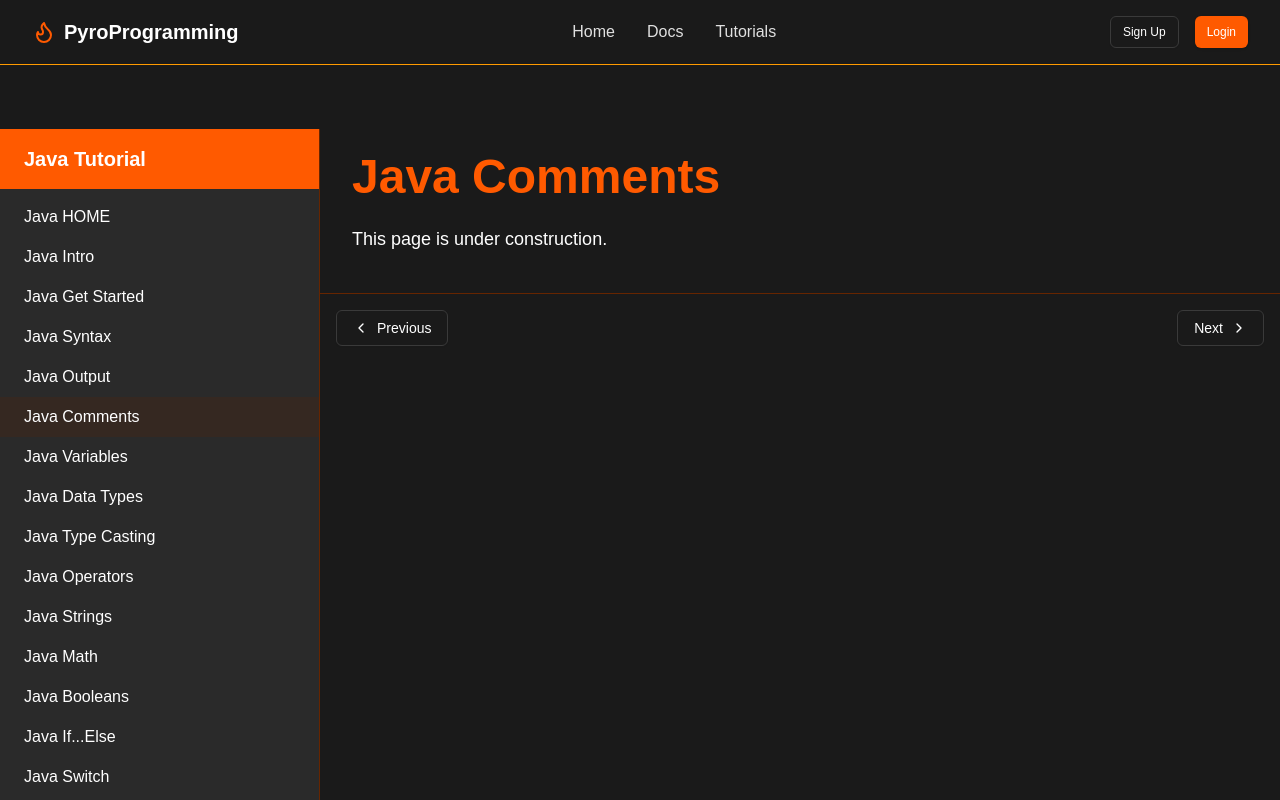
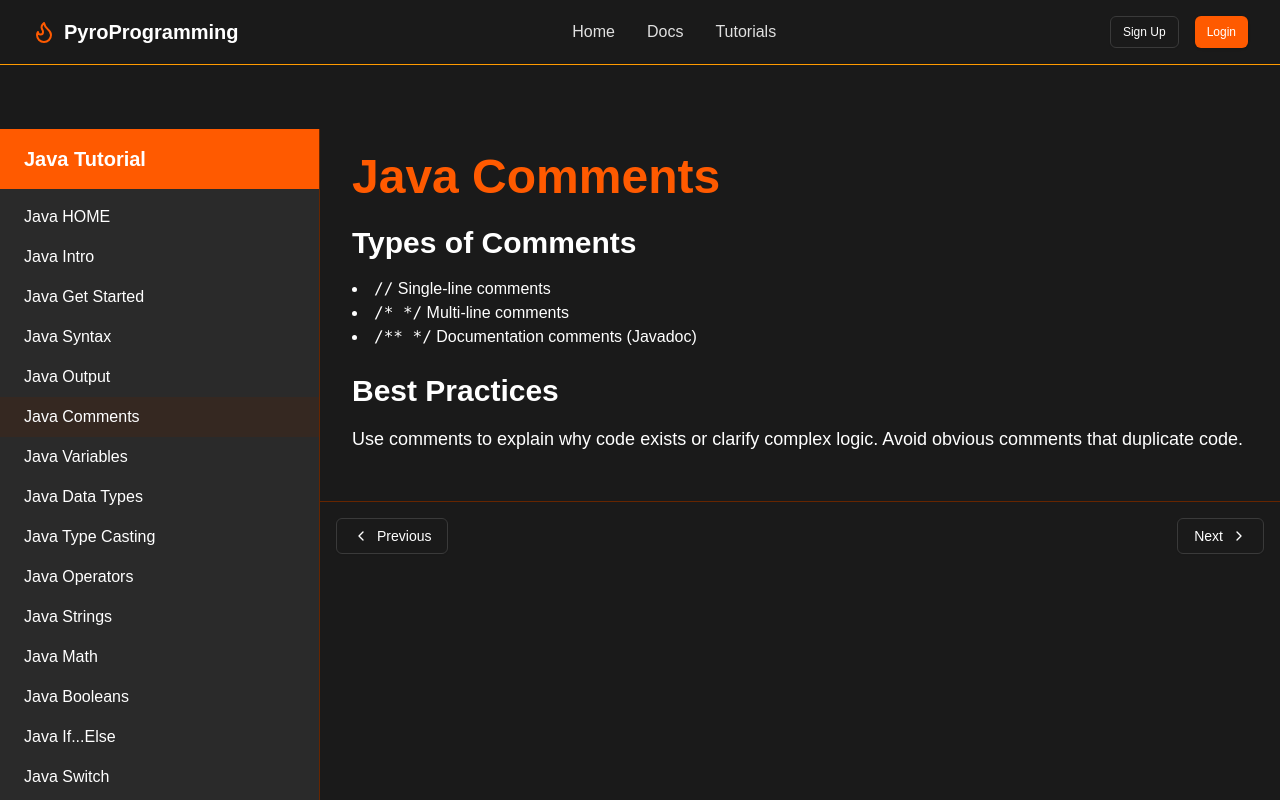
Before and after one commit to 321EZ123/PyroProgramming, a Next.js app: page /tutorials/java/comments in a window 1280 px wide. Shown: the top 800 px of the page. Built offline with nearby package versions, Linux system fonts and the light colour scheme.

Commit message:
COMMENTS

```diff
--- a/src/app/tutorials/java/comments/page.tsx
+++ b/src/app/tutorials/java/comments/page.tsx
@@ -4,7 +4,14 @@ export default function Page() {
   return (
     <div className="max-w-4xl mx-auto">
       <h1 className="text-5xl font-bold mb-6 text-primary">Java Comments</h1>
-      <p className="text-lg mb-4">This page is under construction.</p>
+      <h2 className="text-3xl font-semibold mb-4">Types of Comments</h2>
+      <ul className="list-disc list-inside mb-6">
+        <li><code>//</code> Single-line comments</li>
+        <li><code>/* */</code> Multi-line comments</li>
+        <li><code>/** */</code> Documentation comments (Javadoc)</li>
+      </ul>
+      <h2 className="text-3xl font-semibold mb-4">Best Practices</h2>
+      <p className="text-lg mb-6">Use comments to explain why code exists or clarify complex logic. Avoid obvious comments that duplicate code.</p>
     </div>
   );
 }
```
